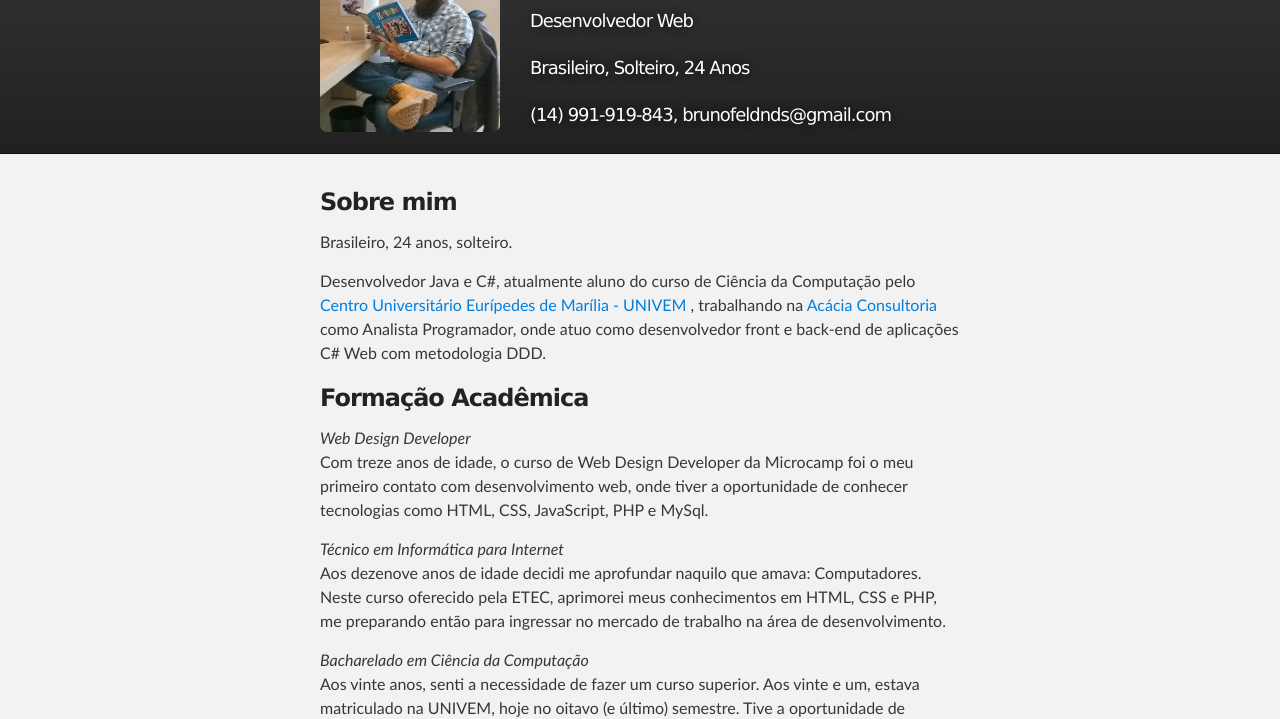
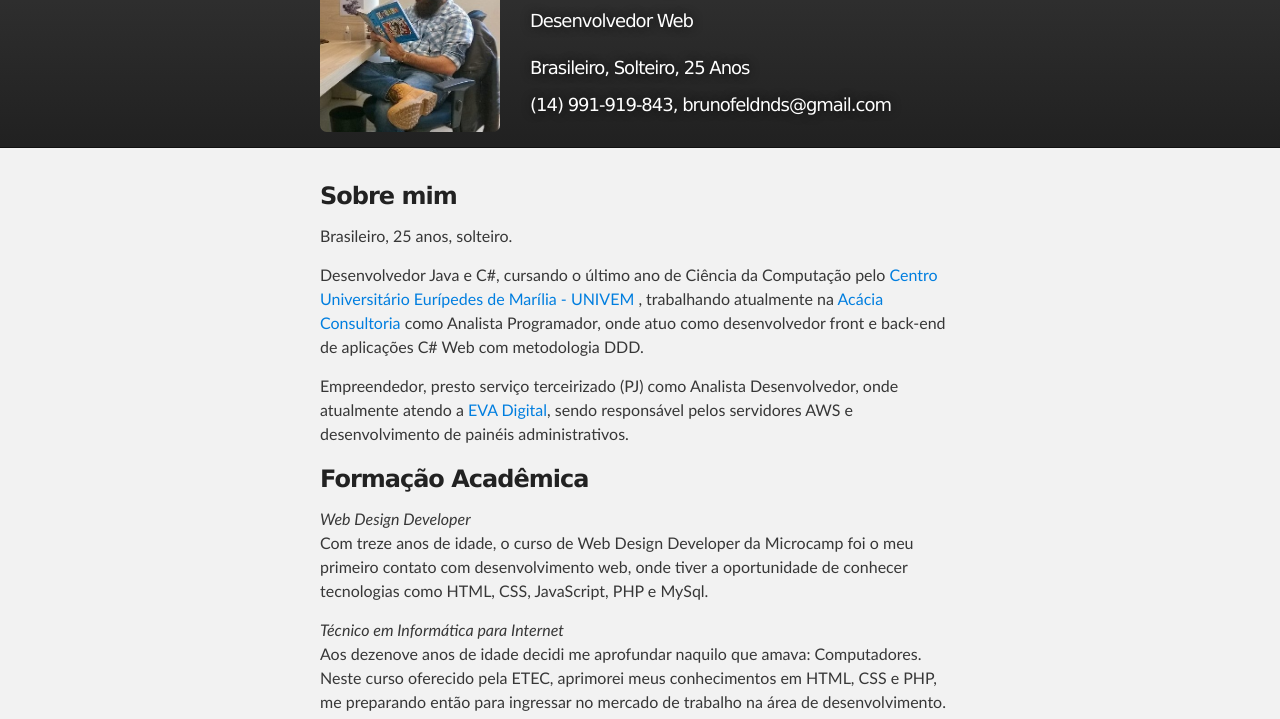
Before and after one commit to brudev/brudev.github.io, a plain HTML site: page index.html in a window 1280 px wide. Shown: the part 98-817 px from the top of the page. Drawn offline with Linux system fonts and the light colour scheme.

Commit message:
Update index.html

```diff
--- a/index.html
+++ b/index.html
@@ -23,7 +23,7 @@
           <div id="profile_info">
             <h1 id="project_title">Bruno Felipe de Nadai da Silva</h1>
             <h2 id="project_tagline">Desenvolvedor Web</h2>
-            <h2 id="project_tagline">Brasileiro, Solteiro, 24 Anos</h2>
+            <h3 id="project_tagline">Brasileiro, Solteiro, 25 Anos</h3>
             <h2 id="project_tagline">(14) 991-919-843, brunofeldnds@gmail.com</h2>
           </div>
         </header>
@@ -38,12 +38,15 @@
           Sobre mim
         </h3>
         <p>
-          Brasileiro, 24 anos, solteiro.
+          Brasileiro, 25 anos, solteiro.
         </p>
         <p>
-          Desenvolvedor Java e C#, atualmente aluno do curso de Ciência da Computação pelo
+          Desenvolvedor Java e C#, cursando o último ano de Ciência da Computação pelo
           <a href="http://www.univem.edu.br" target="_blank">Centro Universitário Eurípedes de Marília - UNIVEM</a>
-          , trabalhando na <a href="http://www.acaciaconsultoria.com.br/acacia/pt/index.php" target="_blank">Acácia Consultoria</a> como Analista Programador, onde atuo como desenvolvedor front e back-end de aplicações C# Web com metodologia DDD.
+          , trabalhando atualmente na <a href="http://www.acaciaconsultoria.com.br/acacia/pt/index.php" target="_blank">Acácia Consultoria</a> como Analista Programador, onde atuo como desenvolvedor front e back-end de aplicações C# Web com metodologia DDD.
+        </p>
+        <p>
+          Empreendedor, presto serviço terceirizado (PJ) como Analista Desenvolvedor, onde atualmente atendo a <a href="http://evadigital.org/">EVA Digital</a>, sendo responsável pelos servidores AWS e desenvolvimento de painéis administrativos.
         </p>
         <h3>
           <a id="formacao-academica" class="anchor" href="#formacao-academica"></a>
```
